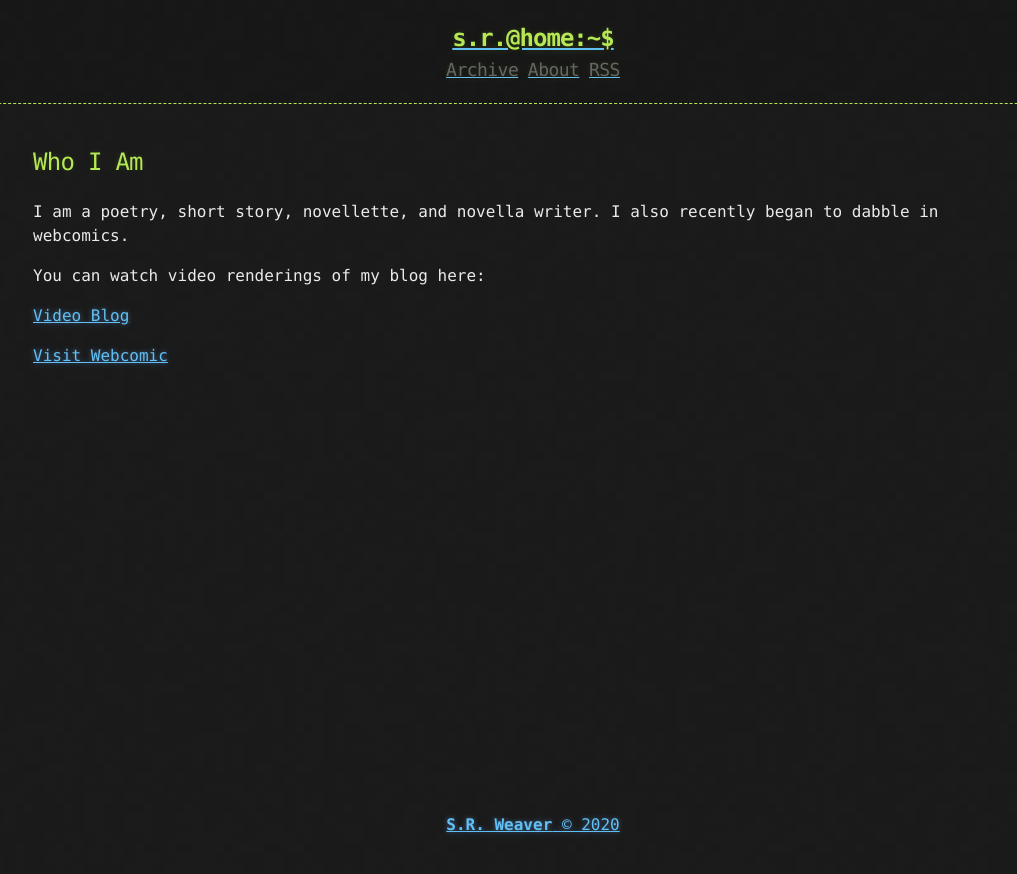
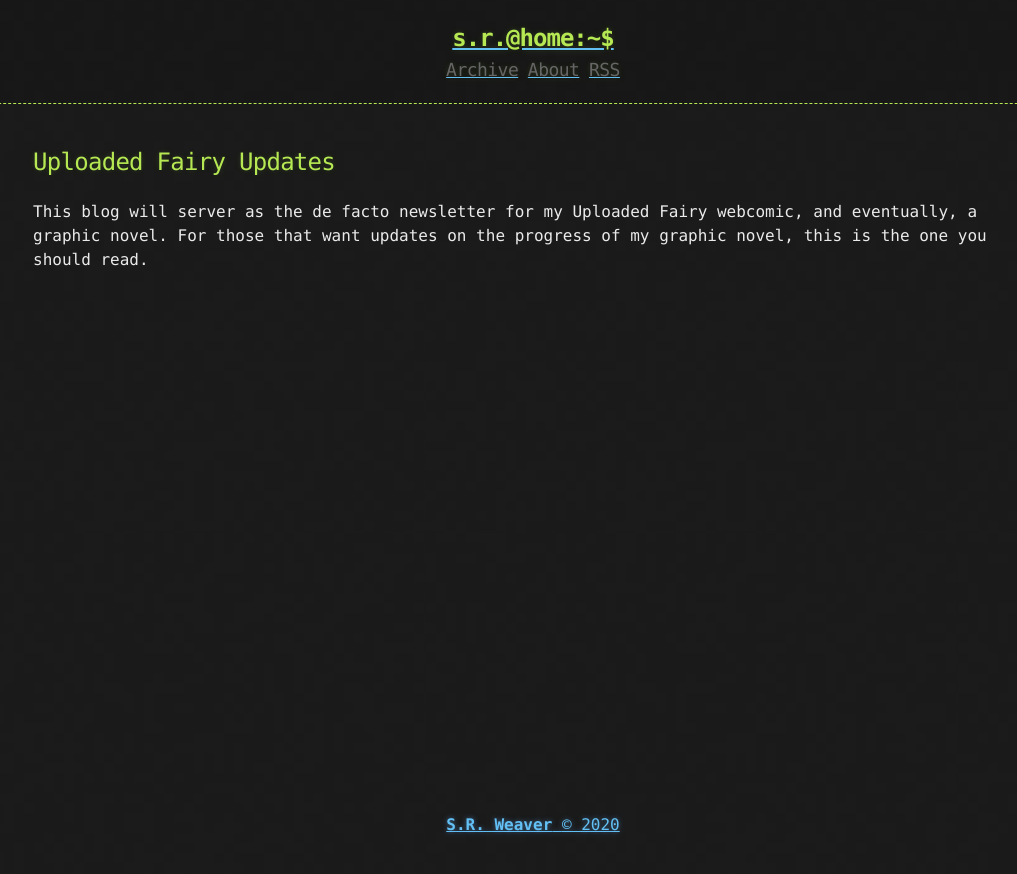
Before and after one commit to LWFlouisa/UploadedFairyUpdates, a Jekyll site: the page built from about.md, in a window 1280 px wide. Shown: the top 874 px of the page, without its empty margins (107-1124 px from the left). Built offline with Jekyll 4.4.1, drawn with Linux system fonts in a browser that asks for light colours.

Commit message:
Update about.md

```diff
--- a/about.md
+++ b/about.md
@@ -2,11 +2,5 @@
 layout: page
 title: About
 ---
-## Who I Am
-I am a poetry, short story, novellette, and novella writer. I also recently began to dabble in webcomics.
-
-You can watch video renderings of my blog here:
-
-[Video Blog](https://video.ploud.jp/video-channels/mytalkshow)
-
-[Visit Webcomic](https://lwflouisa.github.io/uploadedfairyalt/)
+## Uploaded Fairy Updates
+This blog will server as the de facto newsletter for my Uploaded Fairy webcomic, and eventually, a graphic novel. For those that want updates on the progress of my graphic novel, this is the one you should read.
```
